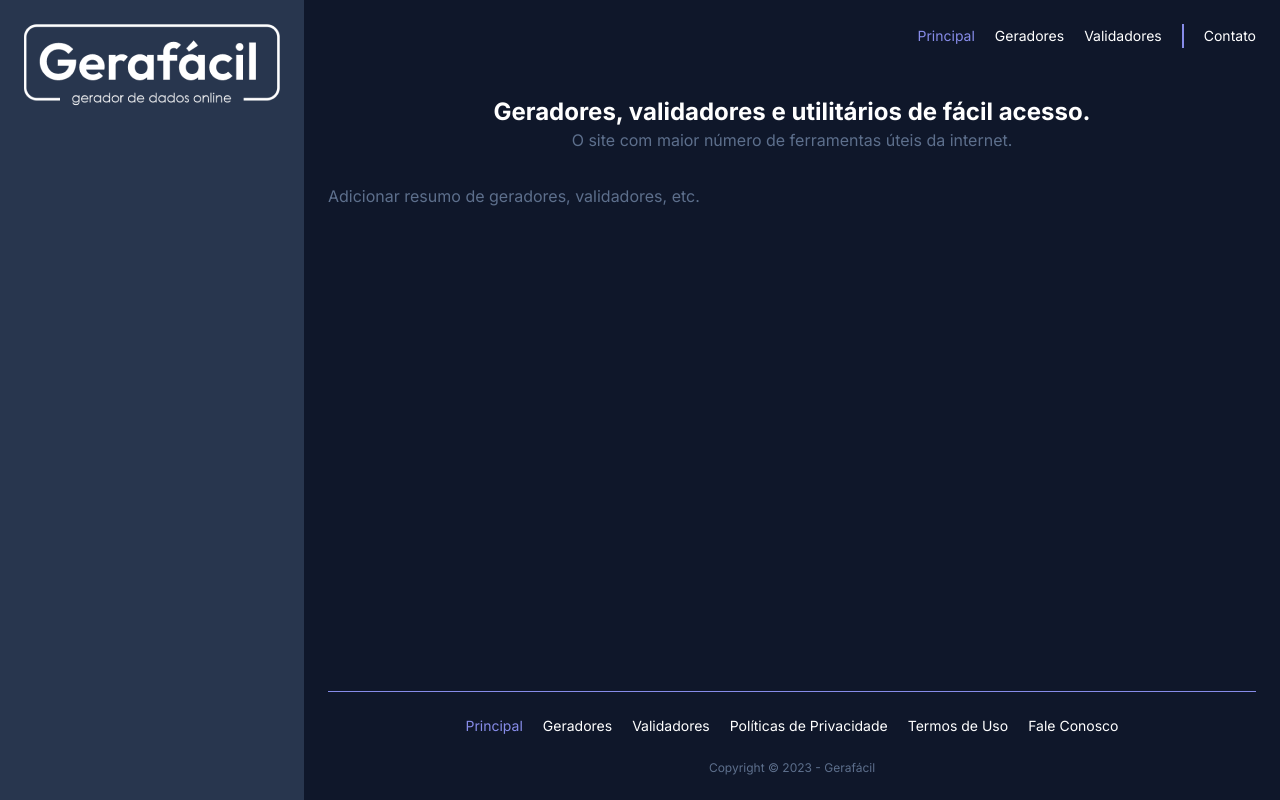
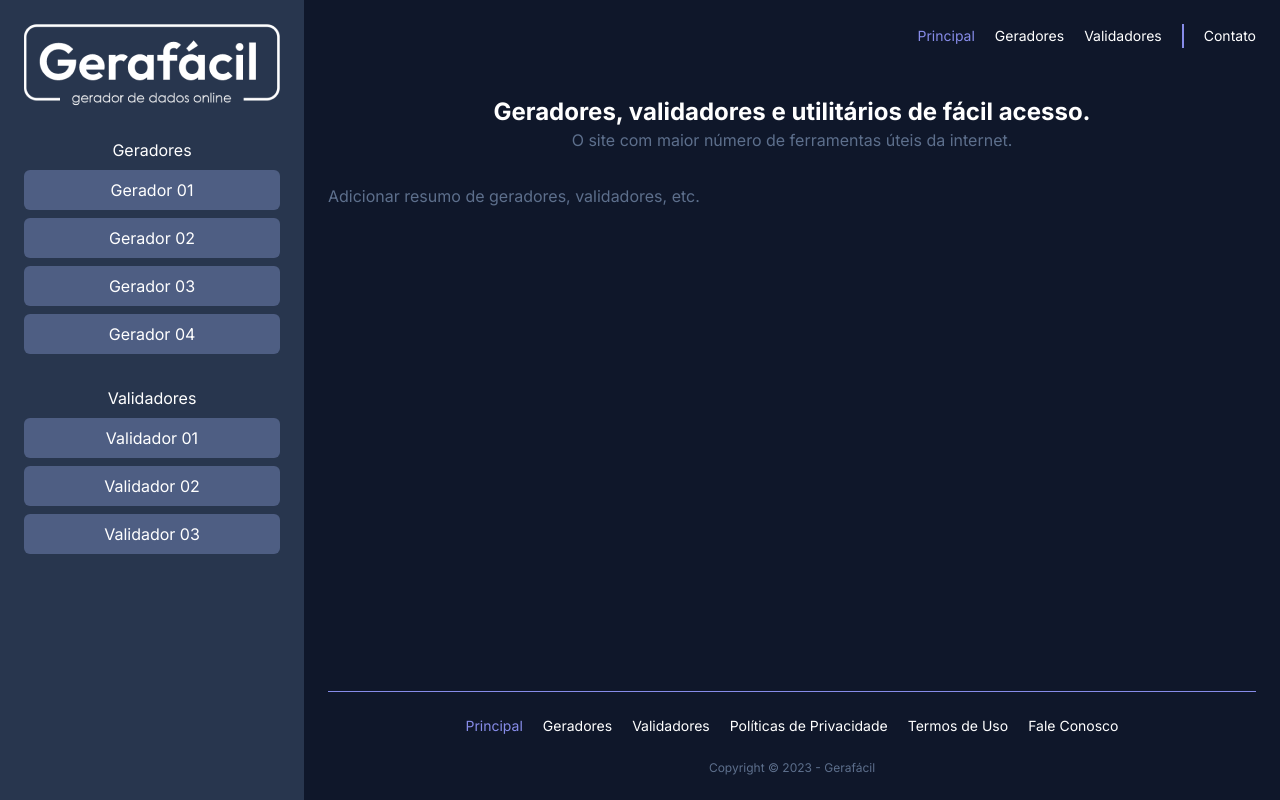
Before and after one commit to awa-minds/gera-facil, a Next.js app: page / in a window 1280 px wide. Built offline with nearby package versions, Linux system fonts and the light colour scheme.

Commit message:
feat: add links to sidebar

```diff
--- a/src/app/globals.css
+++ b/src/app/globals.css
@@ -5,6 +5,24 @@
 body {
   -webkit-font-smoothing: antialiased;
   text-rendering: optimizeLegibility;
+}
+
+.sidebar {
+  > div {
+    @apply mt-8 flex flex-col;
+
+    & > span {
+      @apply flex justify-center;
+    }
+
+    .menu-link {
+      @apply mt-2 flex items-center justify-center rounded-md bg-awa-400 px-4 py-2 text-white transition-colors hover:bg-awa-100;
+
+      &.menu-active {
+        @apply bg-awa-100 font-bold text-awa-900;
+      }
+    }
+  }
 }
 
 .menu-header,
--- a/src/components/Sidebar/index.tsx
+++ b/src/components/Sidebar/index.tsx
@@ -8,6 +8,21 @@ const Sidebar = () => {
       <DynamicLink href="/">
         <Image src={logo} alt="Gerafácil" priority={true} />
       </DynamicLink>
+
+      <div>
+        <span>Geradores</span>
+        <DynamicLink href="/geradores/gerador-01">Gerador 01</DynamicLink>
+        <DynamicLink href="/geradores/gerador-02">Gerador 02</DynamicLink>
+        <DynamicLink href="/geradores/gerador-03">Gerador 03</DynamicLink>
+        <DynamicLink href="/geradores/gerador-04">Gerador 04</DynamicLink>
+      </div>
+
+      <div>
+        <span>Validadores</span>
+        <DynamicLink href="/validadores/validador-01">Validador 01</DynamicLink>
+        <DynamicLink href="/validadores/validador-02">Validador 02</DynamicLink>
+        <DynamicLink href="/validadores/validador-03">Validador 03</DynamicLink>
+      </div>
     </div>
   )
 }
--- a/tailwind.config.js
+++ b/tailwind.config.js
@@ -18,6 +18,8 @@ module.exports = {
         awa: {
           100: '#878CE9',
           300: '#5D6F8C',
+          400: '#4E5E83',
+          900: '#0F172A',
         },
       },
       fontFamily: {
```
